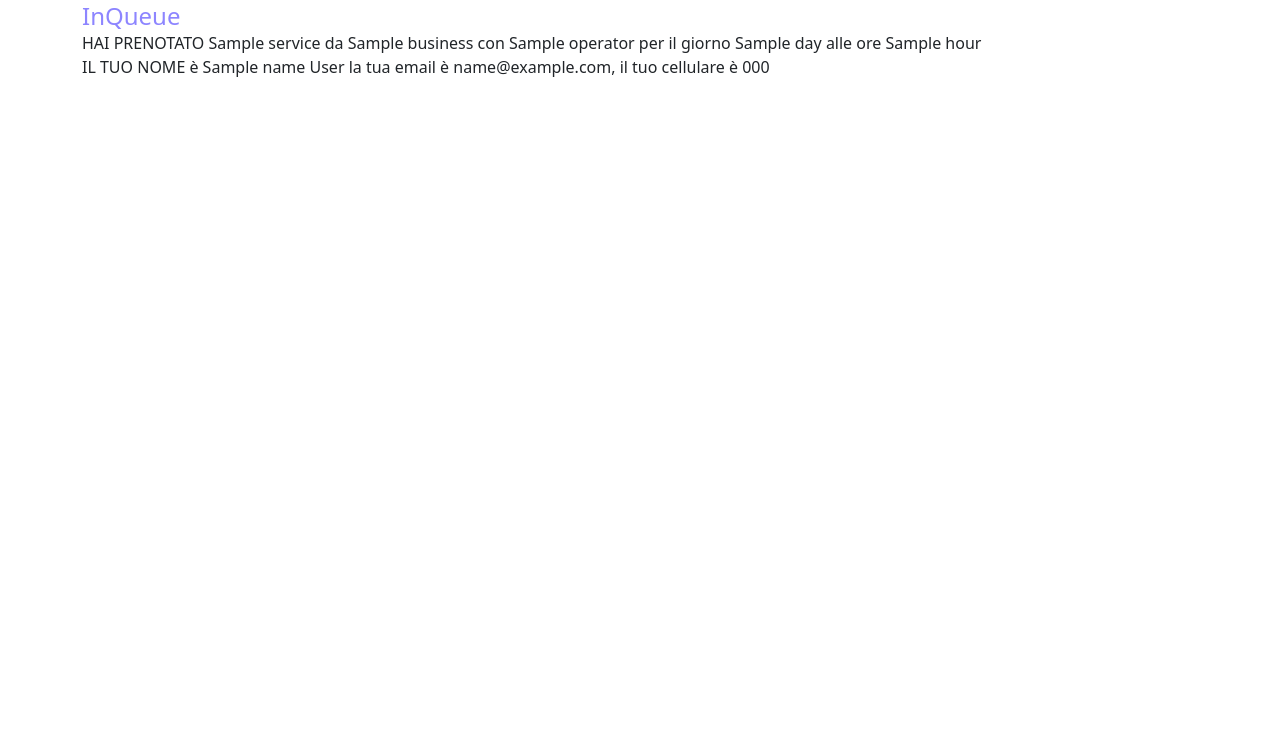
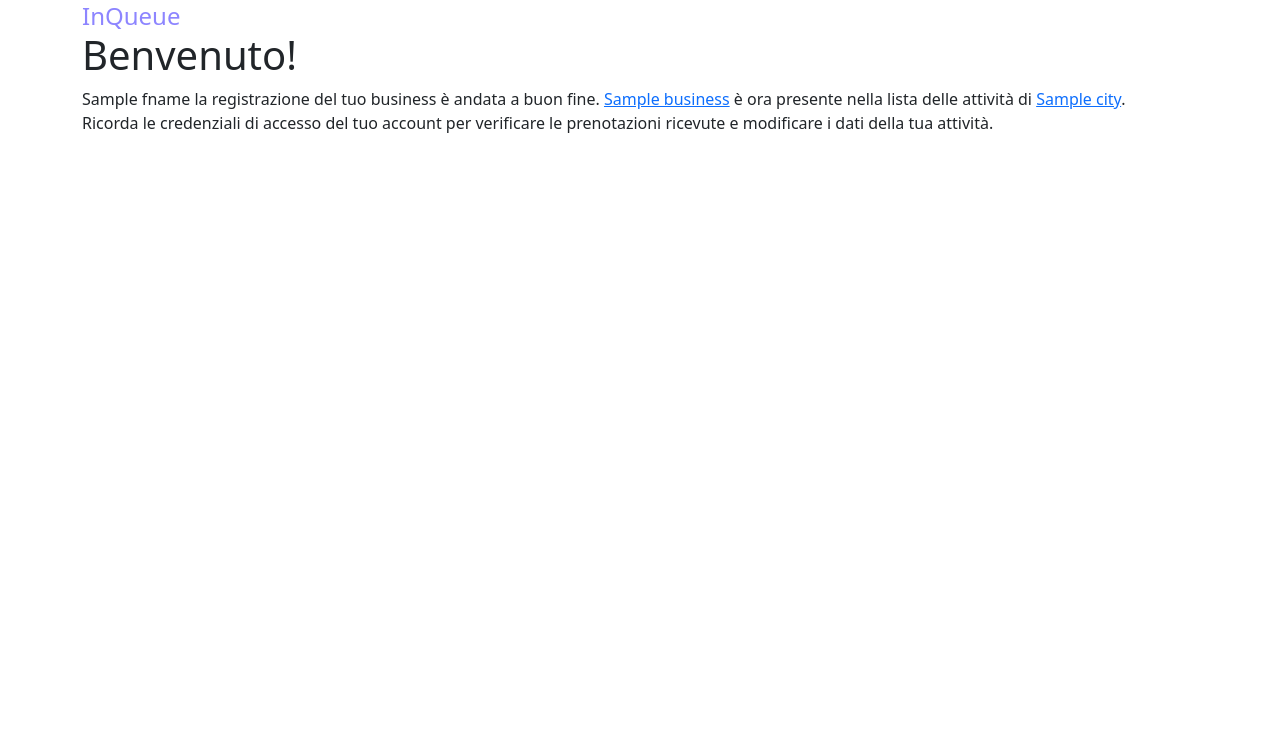
Before and after one commit to frncp/InQueue, a Flask app: template templates/signed-up.html in a window 1280 px wide. Shown: the part 14-764 px from the top of the page. Run offline with Flask 2, Linux system fonts and the light colour scheme; a user stored in the database is signed in; the template is opened without the code that fills it: most values are stand-ins (such as "Sample title", 1, 10 or a date in 2020); a database or web service that is not in the repository returns one stand-in record (values such as "Sample title"); some libraries are stand-ins or nearby versions.

Commit message:
business signed up renewal

```diff
--- a/app.py
+++ b/app.py
@@ -265,7 +265,8 @@ def partners_page():
 @app.route('/newBusiness_confirmation/<business_name>', methods=["GET"])
 def partner_confirmation_page(business_name):
     business_document = businesses_collection.find_one({"business_name": business_name})
-    return render_template("signed-up.html")
+    account_document = accounts_collection.find_one({"business_name": business_name})
+    return render_template("signed-up.html", business_document=business_document, account_document=account_document)
 
 
 @app.route('/photos/<business_name>.jpg', methods=["GET"])
--- a/templates/signed-up.html
+++ b/templates/signed-up.html
@@ -1,10 +1,13 @@
 {% extends 'base.html' %}
 
 {% block title %}
-Aggiungi la tua attività su InQueue
+Registrazione completata!
 {% endblock %}
 
 {% block main %}
-HAI PRENOTATO {{service}} da {{business}} con {{operator}} per il giorno {{day}} alle ore {{hour}} <br>
-IL TUO NOME è {{name}} {{surname}} la tua email è {{email}}, il tuo cellulare è {{cellphone}}
+    <h1>Benvenuto!</h1>
+{{account_document["fname"]}} la registrazione del tuo business è andata a buon fine.
+<a href="/business/{{ business_document["business_name"] }}">{{business_document["business_name"][:-9]}}</a> è ora presente nella lista delle attività di <a href="/{{ business_document["city"] }}">{{ business_document["city"] }}</a>. <br>
+
+Ricorda le credenziali di accesso del tuo account per verificare le prenotazioni ricevute e modificare i dati della tua attività.
 {% endblock %}
```
